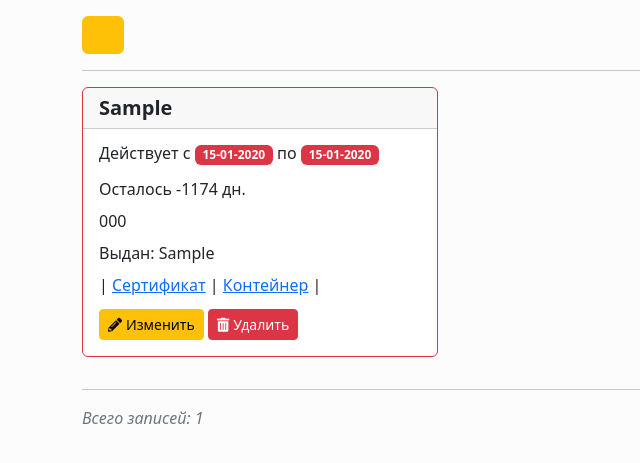
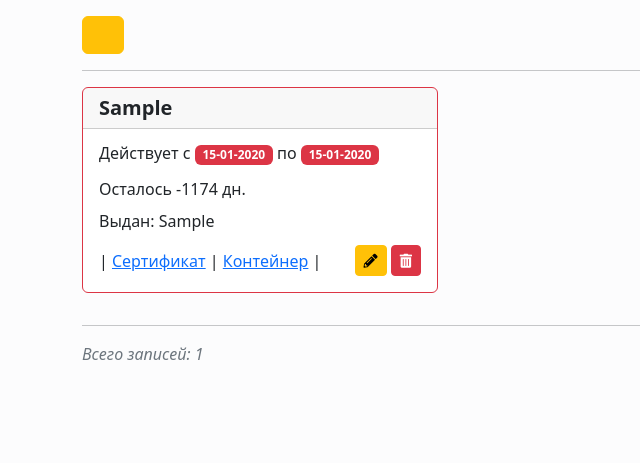
Before and after one commit to kve1989/NumberOKB, a Flask app: page /sign in a window 1280 px wide. Shown: the top 463 px of the page, without its empty margins (0-640 px from the left). Run offline with Flask 3, Linux system fonts and the light colour scheme; tables that the repository leaves empty hold one stand-in row (values such as "Sample post"); some libraries are stand-ins or nearby versions.

Commit message:
rm view serial number

```diff
--- a/app/templates/signs/index.html
+++ b/app/templates/signs/index.html
@@ -33,7 +33,6 @@
                                     </b>
                                 </p>
                                 <p class="card-text">Осталось {{ record.leftdays }} дн.</p>
-                                <p class="card-text">{{ record.serial_number }}</p>
                                 <p class="card-text">
                                     {% if record.type == 'personal' %}
                                         Должностное лицо
@@ -46,19 +45,23 @@
                                     {% endif %}
                                 </p>
                                 <p class="card-text">Выдан: {{ record.issuer }}</p>
-                                <p class="card-text">
+                                <div class="d-flex justify-content-between align-items-center">
+                                    <div>
                                         |
                                         <a href="{{ url_for('download_file', file=record.fileCertificate) }}">Сертификат</a>
                                         |
                                         <a href="{{ url_for('download_file', file=record.fileContainer) }}">Контейнер</a>
                                         |
-                                </p>
+                                    </div>
+                                    <div>
                                         <a href="{{ url_for('page_sign_edit', id=record.id) }}" class="btn btn-sm btn-warning">
-                                    <i class="fas fa-pencil-alt me-1"></i>Изменить
+                                            <i class="fas fa-pencil-alt"></i>
                                         </a>
                                         <a href="{{ url_for('sign_delete', id=record.id) }}" class="btn btn-sm btn-danger">
-                                    <i class="fas fa-trash-alt me-1"></i>Удалить
+                                            <i class="fas fa-trash-alt"></i>
                                         </a>
+                                    </div>
+                                </div>
                             </div>
                         </div>
                     </div>
```
Lines whose indentation alone changed are shown as unchanged.
